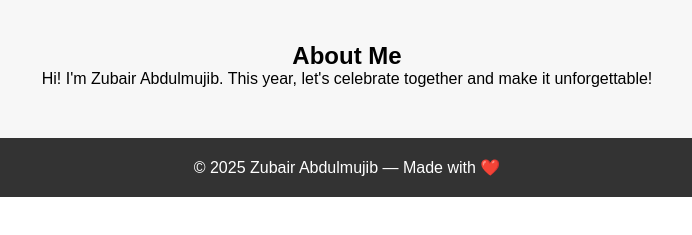
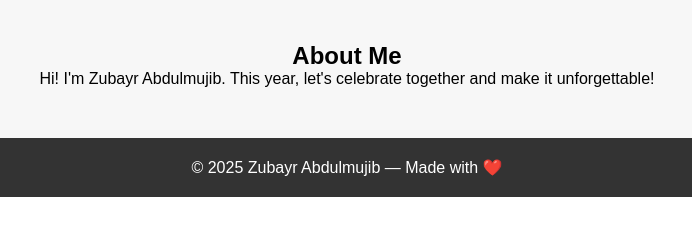
Before and after one commit to abdulmujibzubair-hash/Birthday-Site, a plain HTML site: page index.html in a window 1280 px wide. Shown: the part 443-678 px from the top of the page, 293-985 px from the left. Drawn offline with Linux system fonts and the light colour scheme.

Commit message:
new update

```diff
--- a/index.html
+++ b/index.html
@@ -3,7 +3,7 @@
 <head>
     <meta charset="UTF-8">
     <meta name="viewport" content="width=device-width, initial-scale=1.0">
-    <title>Zubair's Birthday 🎉</title>
+    <title>Zubayr's Birthday 🎉</title>
     <link rel="stylesheet" href="css/style.css">
 </head>
 <body>
@@ -30,12 +30,12 @@
     <!-- About Preview -->
     <section class="about-preview">
         <h2>About Me</h2>
-        <p>Hi! I'm Zubair Abdulmujib. This year, let's celebrate together and make it unforgettable!</p>
+        <p>Hi! I'm Zubayr Abdulmujib. This year, let's celebrate together and make it unforgettable!</p>
     </section>
 
     <!-- Footer -->
     <footer>
-        <p>© 2025 Zubair Abdulmujib — Made with ❤️</p>
+        <p>© 2025 Zubayr Abdulmujib — Made with ❤️</p>
     </footer>
 
     <!-- JS -->
```
Also changed, not shown: aboutus.html (+2 -2 lines), gallery.html (+2 -2 lines), wish.html (+2 -2 lines).
